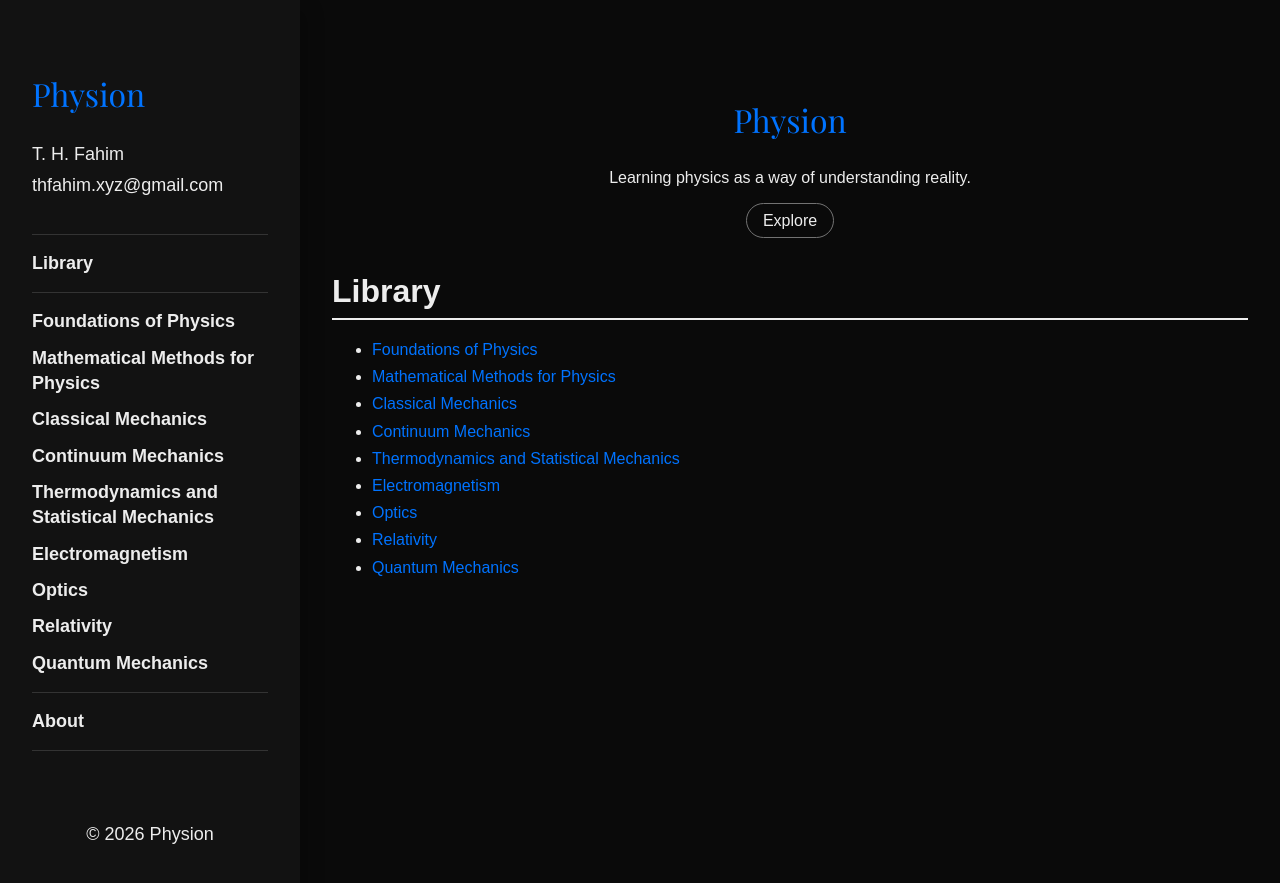
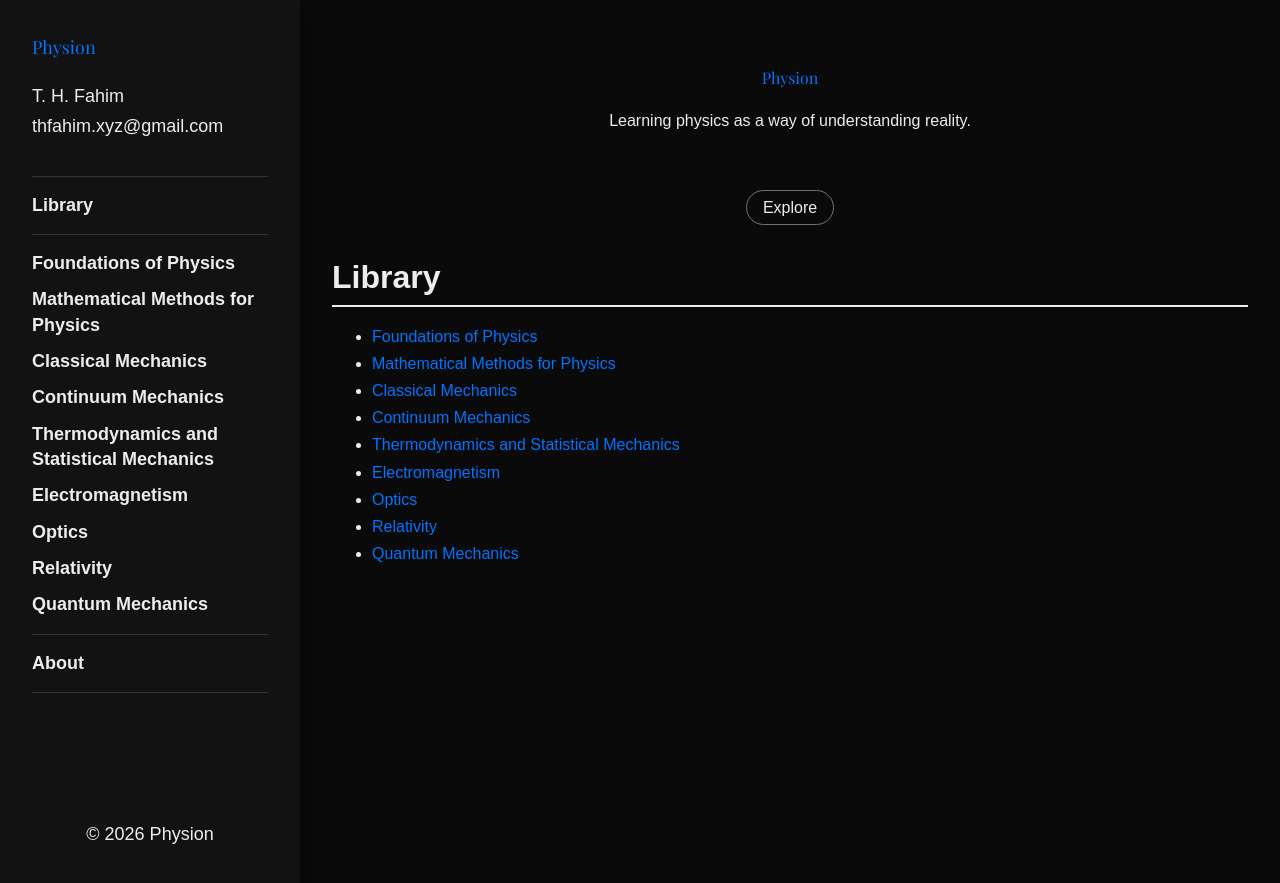
Before and after one commit to thfahim-xyz/physion, a Jekyll site: the page built from index.md, in a window 1280 px wide. Shown: the top 883 px of the page. Built offline with Jekyll 4.4.1, drawn with Linux system fonts in a browser that asks for light colours.

Commit message:
Update header and hero section

```diff
--- a/_includes/header.html
+++ b/_includes/header.html
@@ -1,8 +1,8 @@
 <header class="site__header">
 
-    <h1 class="site__wordmark">
+    <div class="site__wordmark">
         <a href="{{ '/index' | relative_url }}">Physion</a>
-    </h1>
+    </div>
 
     <p>
         T. H. Fahim
--- a/assets/css/styles.css
+++ b/assets/css/styles.css
@@ -26,7 +26,7 @@
 /* ===== MAIN ===== */
 
 * {
-  box-sizing: border-box;
+    box-sizing: border-box;
 }
 
 html {
--- a/index.md
+++ b/index.md
@@ -3,9 +3,9 @@ title: Physion
 layout: default
 ---
 
-<h1 class="site__wordmark" id="hero">Physion</h1>
+<div class="site__wordmark" id="hero">Physion</div>
 <p id="hero">Learning physics as a way of understanding reality.</p>
-
+<br>
 <div id="hero">
   <a href="{{ '/library' | relative_url }}" class="btn--primary">Explore</a>
 </div>
```
